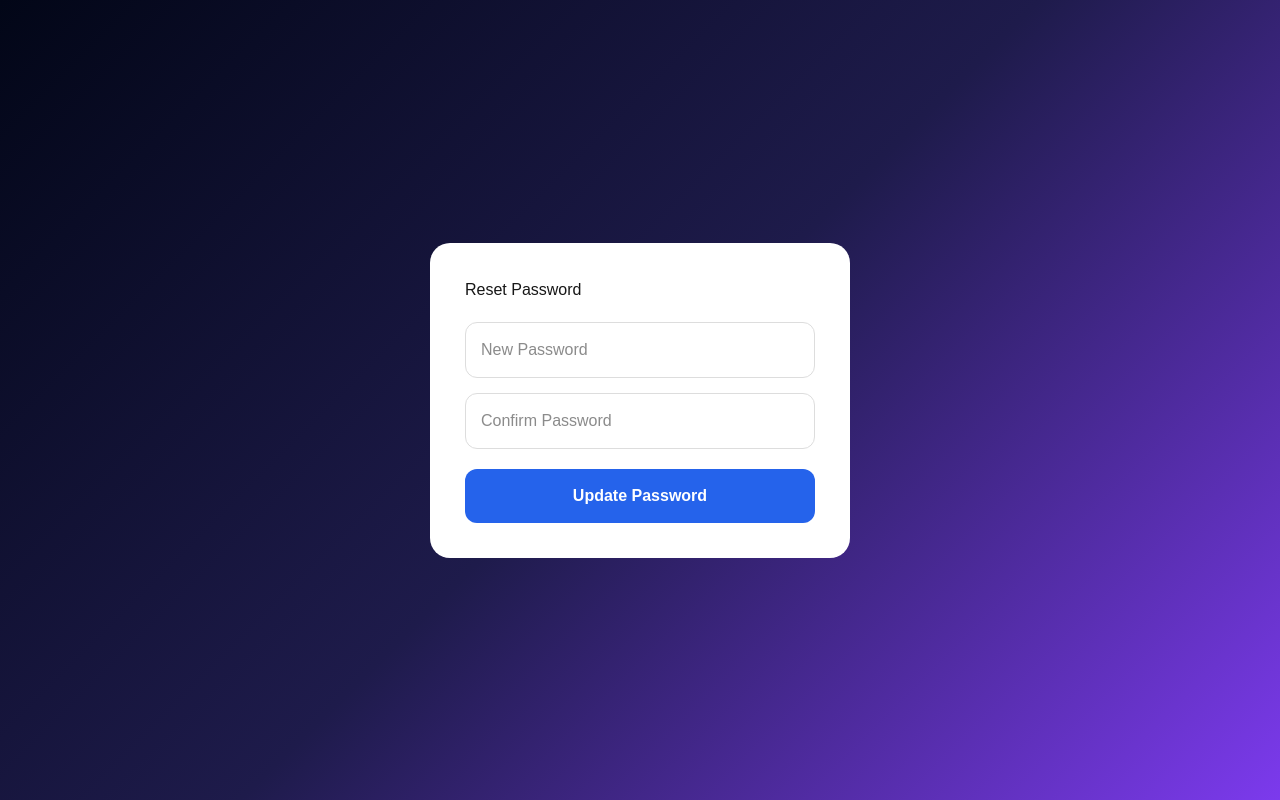
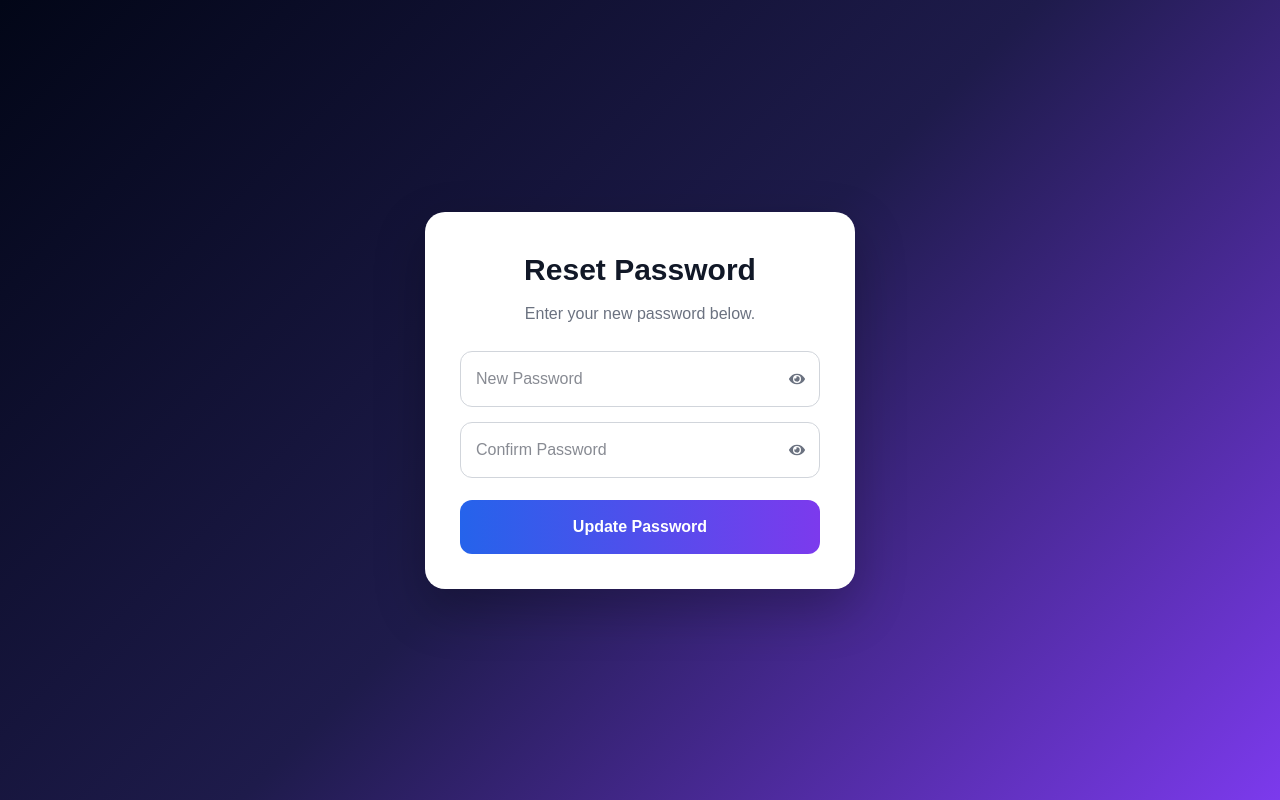
Before and after one commit to tariqueblessed-hue/earncapital2, a Next.js app: page /update-password in a window 1280 px wide. Built offline with nearby package versions, Linux system fonts and the light colour scheme; no server answers.

Commit message:
Fix forgot password text colors

```diff
--- a/app/forgot-password/page.tsx
+++ b/app/forgot-password/page.tsx
@@ -9,7 +9,7 @@ export default function ForgotPassword() {
 
   async function resetPassword() {
     if (!email) {
-      alert("Enter your email.");
+      alert("Please enter your email.");
       return;
     }
 
@@ -26,7 +26,9 @@ export default function ForgotPassword() {
       return;
     }
 
-    alert("✅ Password reset email sent.\n\nCheck your inbox.");
+    alert(
+      "✅ Password reset email sent.\n\nCheck your inbox and spam folder."
+    );
   }
 
   return (
@@ -38,20 +40,40 @@ export default function ForgotPassword() {
         alignItems: "center",
         background:
           "linear-gradient(135deg,#020617,#1e1b4b,#7c3aed)",
+        padding: "20px",
       }}
     >
       <div
         style={{
-          width: "420px",
-          background: "white",
+          width: "100%",
+          maxWidth: "420px",
+          background: "#ffffff",
           padding: "35px",
           borderRadius: "20px",
+          boxShadow: "0 20px 50px rgba(0,0,0,.25)",
         }}
       >
-        <h1>Forgot Password</h1>
+        <h1
+          style={{
+            color: "#111827",
+            fontSize: "32px",
+            fontWeight: "800",
+            marginBottom: "10px",
+            textAlign: "center",
+          }}
+        >
+          Forgot Password
+        </h1>
 
-        <p>
-          Enter your email to receive a password reset link.
+        <p
+          style={{
+            color: "#6b7280",
+            textAlign: "center",
+            marginBottom: "20px",
+            lineHeight: "1.5",
+          }}
+        >
+          Enter your email address to receive a password reset link.
         </p>
 
         <input
@@ -62,14 +84,19 @@ export default function ForgotPassword() {
           style={{
             width: "100%",
             padding: "15px",
-            marginTop: "20px",
             borderRadius: "12px",
-            border: "1px solid #ddd",
+            border: "1px solid #d1d5db",
+            background: "#ffffff",
+            color: "#111827",
+            fontSize: "16px",
+            outline: "none",
+            boxSizing: "border-box",
           }}
         />
 
         <button
           onClick={resetPassword}
+          disabled={loading}
           style={{
             width: "100%",
             marginTop: "20px",
@@ -77,8 +104,10 @@ export default function ForgotPassword() {
             border: "none",
             borderRadius: "12px",
             background: "#2563eb",
-            color: "white",
-            fontWeight: "bold",
+            color: "#ffffff",
+            fontWeight: "700",
+            fontSize: "16px",
+            cursor: "pointer",
           }}
         >
           {loading ? "Sending..." : "Send Reset Link"}
--- a/app/update-password/page.tsx
+++ b/app/update-password/page.tsx
@@ -3,12 +3,15 @@
 import { useState } from "react";
 import { useRouter } from "next/navigation";
 import { supabase } from "@/lib/supabase";
+import { FaEye, FaEyeSlash } from "react-icons/fa";
 
 export default function UpdatePasswordPage() {
   const router = useRouter();
 
   const [password, setPassword] = useState("");
   const [confirmPassword, setConfirmPassword] = useState("");
+  const [showPassword, setShowPassword] = useState(false);
+  const [showConfirmPassword, setShowConfirmPassword] = useState(false);
   const [loading, setLoading] = useState(false);
 
   async function updatePassword() {
@@ -49,59 +52,124 @@ export default function UpdatePasswordPage() {
         alignItems: "center",
         background:
           "linear-gradient(135deg,#020617,#1e1b4b,#7c3aed)",
+        padding: "20px",
       }}
     >
       <div
         style={{
-          width: "420px",
-          background: "white",
+          width: "100%",
+          maxWidth: "430px",
+          background: "#ffffff",
           padding: "35px",
           borderRadius: "20px",
+          boxShadow: "0 20px 50px rgba(0,0,0,.25)",
         }}
       >
-        <h1>Reset Password</h1>
+        <h1
+          style={{
+            textAlign: "center",
+            color: "#111827",
+            fontSize: "30px",
+            fontWeight: "800",
+            marginBottom: "10px",
+          }}
+        >
+          Reset Password
+        </h1>
 
+        <p
+          style={{
+            textAlign: "center",
+            color: "#6b7280",
+            marginBottom: "25px",
+          }}
+        >
+          Enter your new password below.
+        </p>
+
+        <div style={{ position: "relative", marginBottom: "15px" }}>
           <input
-          type="password"
+            type={showPassword ? "text" : "password"}
             placeholder="New Password"
             value={password}
             onChange={(e) => setPassword(e.target.value)}
             style={{
               width: "100%",
               padding: "15px",
-            marginTop: "20px",
               borderRadius: "12px",
-            border: "1px solid #ddd",
+              border: "1px solid #d1d5db",
+              background: "#ffffff",
+              color: "#111827",
+              fontSize: "16px",
+              boxSizing: "border-box",
             }}
           />
 
+          <span
+            onClick={() => setShowPassword(!showPassword)}
+            style={{
+              position: "absolute",
+              right: "15px",
+              top: "50%",
+              transform: "translateY(-50%)",
+              cursor: "pointer",
+              color: "#6b7280",
+            }}
+          >
+            {showPassword ? <FaEyeSlash /> : <FaEye />}
+          </span>
+        </div>
+
+        <div style={{ position: "relative" }}>
           <input
-          type="password"
+            type={showConfirmPassword ? "text" : "password"}
             placeholder="Confirm Password"
             value={confirmPassword}
-          onChange={(e) =>
-            setConfirmPassword(e.target.value)
-          }
+            onChange={(e) => setConfirmPassword(e.target.value)}
             style={{
               width: "100%",
               padding: "15px",
-            marginTop: "15px",
               borderRadius: "12px",
-            border: "1px solid #ddd",
+              border: "1px solid #d1d5db",
+              background: "#ffffff",
+              color: "#111827",
+              fontSize: "16px",
+              boxSizing: "border-box",
             }}
           />
 
+          <span
+            onClick={() =>
+              setShowConfirmPassword(!showConfirmPassword)
+            }
+            style={{
+              position: "absolute",
+              right: "15px",
+              top: "50%",
+              transform: "translateY(-50%)",
+              cursor: "pointer",
+              color: "#6b7280",
+            }}
+          >
+            {showConfirmPassword ? <FaEyeSlash /> : <FaEye />}
+          </span>
+        </div>
+
         <button
           onClick={updatePassword}
+          disabled={loading}
           style={{
             width: "100%",
-            marginTop: "20px",
+            marginTop: "22px",
             padding: "15px",
             border: "none",
             borderRadius: "12px",
-            background: "#2563eb",
-            color: "white",
-            fontWeight: "bold",
+            background:
+              "linear-gradient(90deg,#2563eb,#7c3aed)",
+            color: "#ffffff",
+            fontSize: "16px",
+            fontWeight: "700",
+            cursor: "pointer",
           }}
         >
           {loading ? "Updating..." : "Update Password"}
```
Lines whose indentation alone changed are shown as unchanged.
